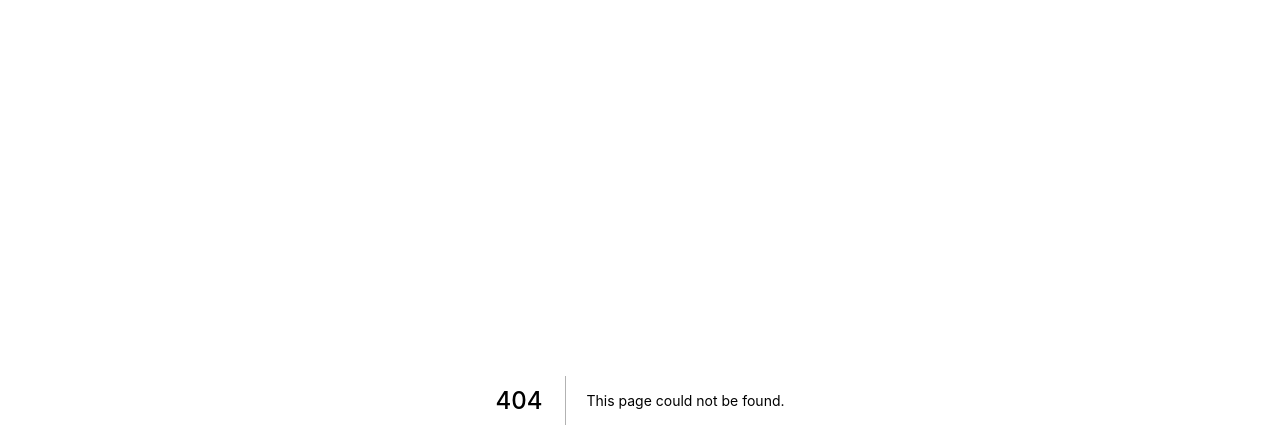
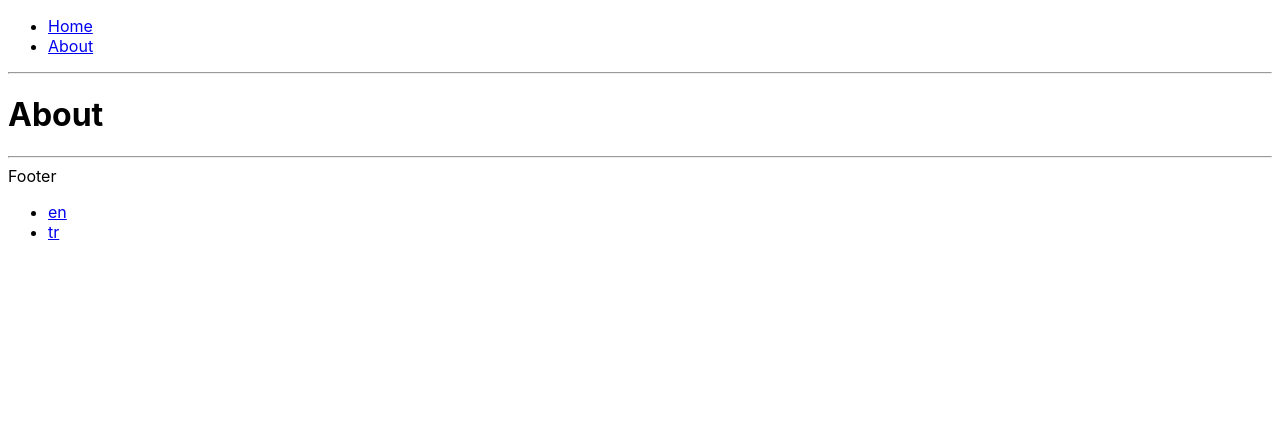
Before and after one commit to emrullahayin/nextjs-example, a Next.js app: page /about in a window 1280 px wide. Before the commit this address had no page. Shown: the top 448 px of the page. Built offline with nearby package versions, Linux system fonts and the light colour scheme.

Commit message:
added localization

```diff
--- /dev/null
+++ b/components/layout.js
@@ -0,0 +1,41 @@
+import React from 'react';
+import Link from 'next/link';
+import { useRouter } from 'next/router';
+
+export default function Layout({ children }) {
+  let router = useRouter();
+
+  return (
+    <main>
+      <header>
+        <nav>
+          <ul>
+            <li>
+              <Link href="/">
+                <a>Home</a>
+              </Link>
+            </li>
+            <li>
+              <Link href="/about">
+                <a>About</a>
+              </Link>
+            </li>
+          </ul>
+        </nav>
+      </header>
+      <div>{children}</div>
+      <footer>
+        Footer
+        <ul>
+          {router.locales.map((locale) => (
+            <li key={locale}>
+              <Link href={router.asPath} locale={locale}>
+                <a>{locale}</a>
+              </Link>
+            </li>
+          ))}
+        </ul>
+      </footer>
+    </main>
+  );
+}
--- /dev/null
+++ b/next.config.js
@@ -0,0 +1,6 @@
+module.exports = {
+  i18n: {
+    locales: ['en', 'tr'],
+    defaultLocale: 'en',
+  },
+};
--- /dev/null
+++ b/pages/_app.js
@@ -0,0 +1,7 @@
+import '../styles/globals.css';
+
+function MyApp({ Component, pageProps }) {
+  return <Component {...pageProps} />;
+}
+
+export default MyApp;
--- /dev/null
+++ b/pages/about.js
@@ -0,0 +1,17 @@
+import Layout from '../components/layout';
+import { useRouter } from 'next/router';
+
+function About() {
+  let router = useRouter();
+  let title = router.locale === 'tr' ? 'Hakkında' : 'About';
+
+  return (
+    <Layout>
+      <hr />
+      <h1>{title}</h1>
+      <hr />
+    </Layout>
+  );
+}
+
+export default About;
--- /dev/null
+++ b/styles/globals.css
@@ -0,0 +1,5 @@
+body {
+  font-family: -apple-system, BlinkMacSystemFont, Segoe UI, Roboto,
+    Helvetica Neue, Arial, sans-serif;
+  font-size: 16px;
+}
```
Also changed, not shown: pages/index.js (+20 -3 lines).
